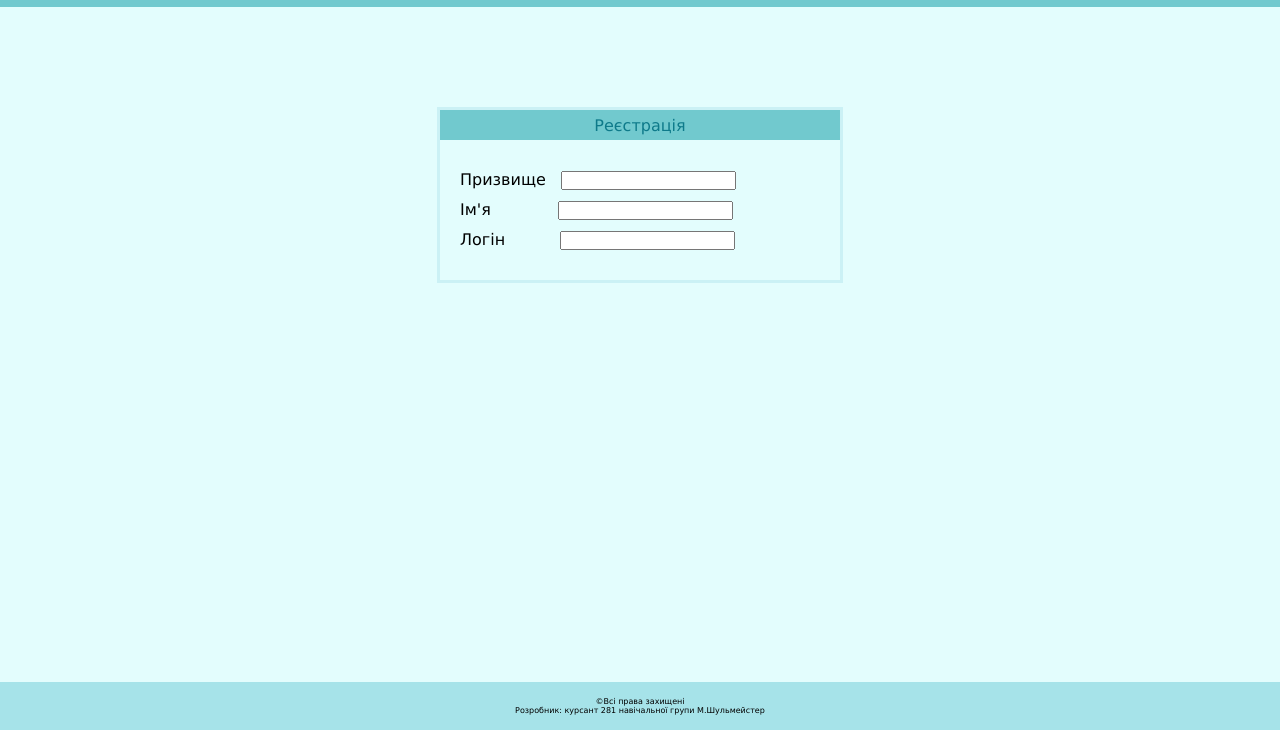
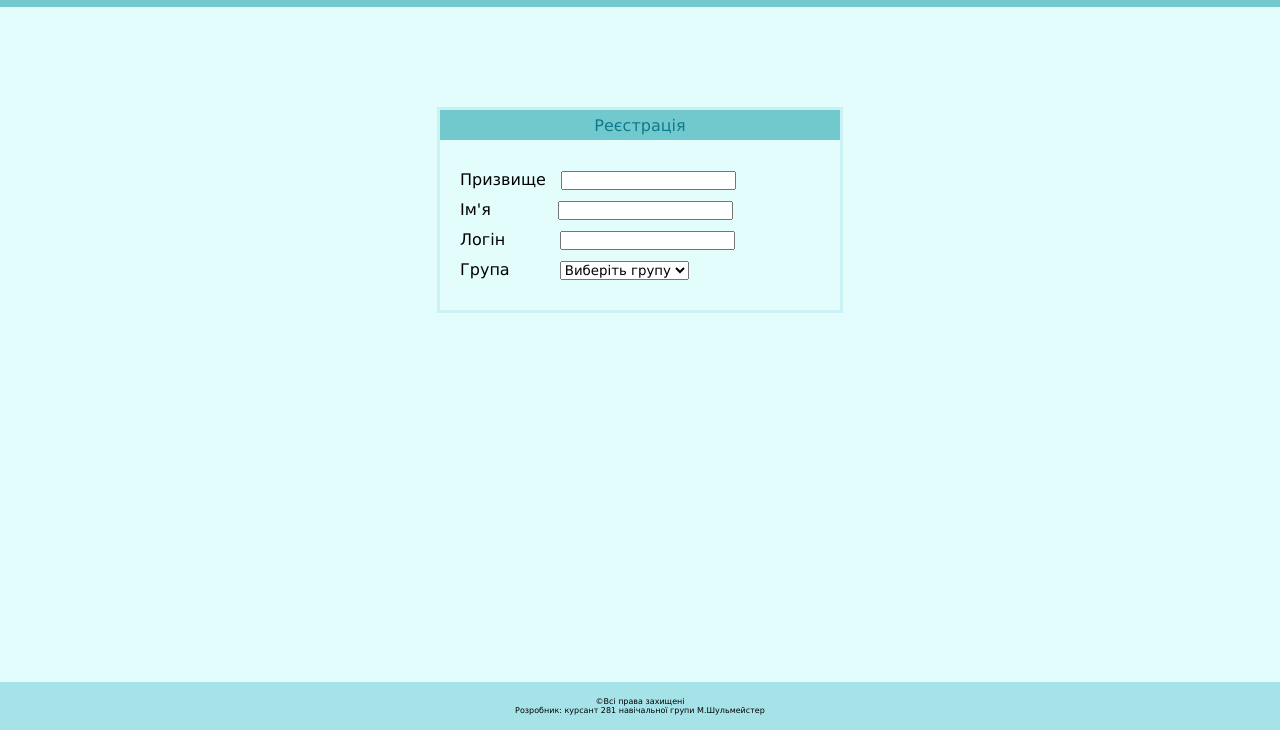
Before and after one commit to kirast3/PZ1.4Git, a plain HTML site: page registration.html in a window 1280 px wide. Shown: the part 70-800 px from the top of the page. Drawn offline with Linux system fonts and the light colour scheme.

Commit message:
Number group

```diff
--- a/registration.html
+++ b/registration.html
@@ -36,6 +36,14 @@
           <label style="" for="user">Логін</label>
           <input style="margin-left: 50px;" type="text" id="user" name="user"><br>
         </div>
+        <div class="user">
+          <label style="" for="user">Група</label>
+          <select style="margin-left: 45px;" name="" id="">
+            <option selected disabled> Виберіть групу</option>
+            <option >281</option>
+            <option >282</option>
+          </select>
+        </div>
       </form>
     </div>
   </div>
```
